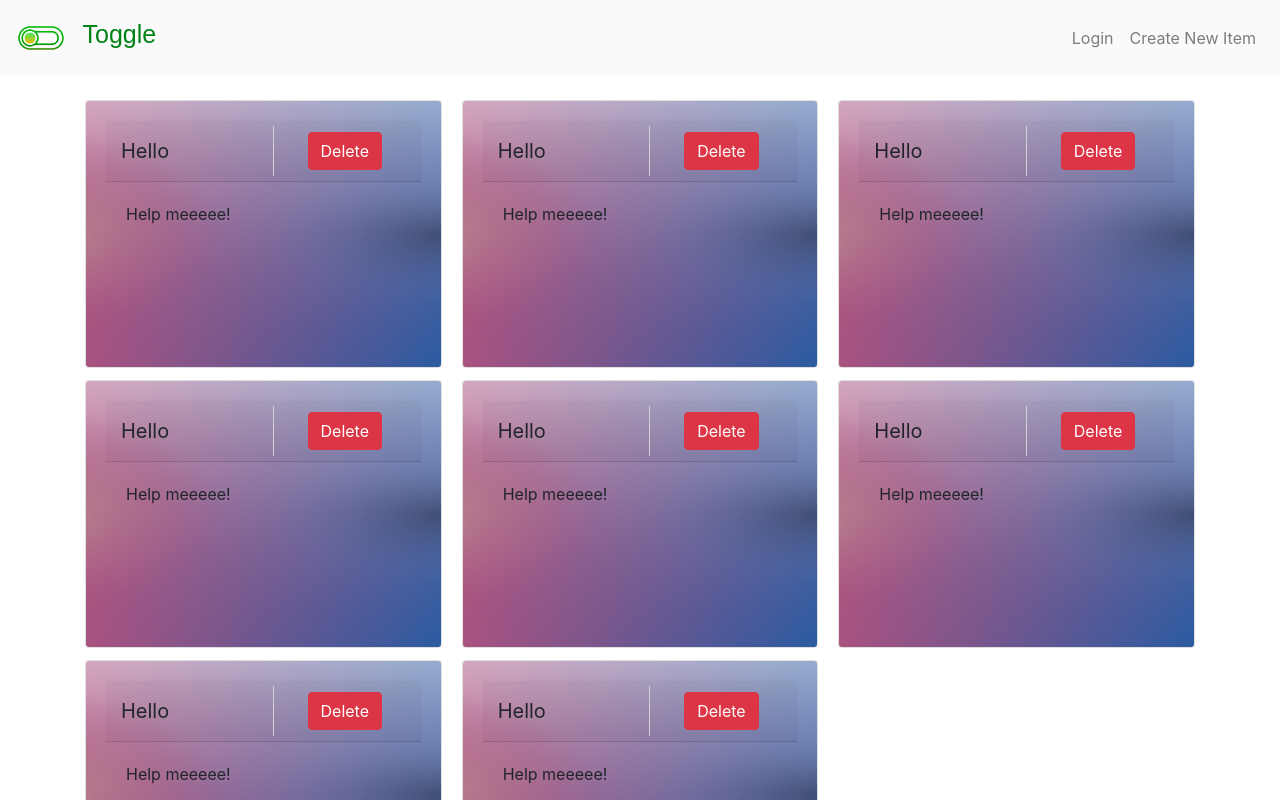
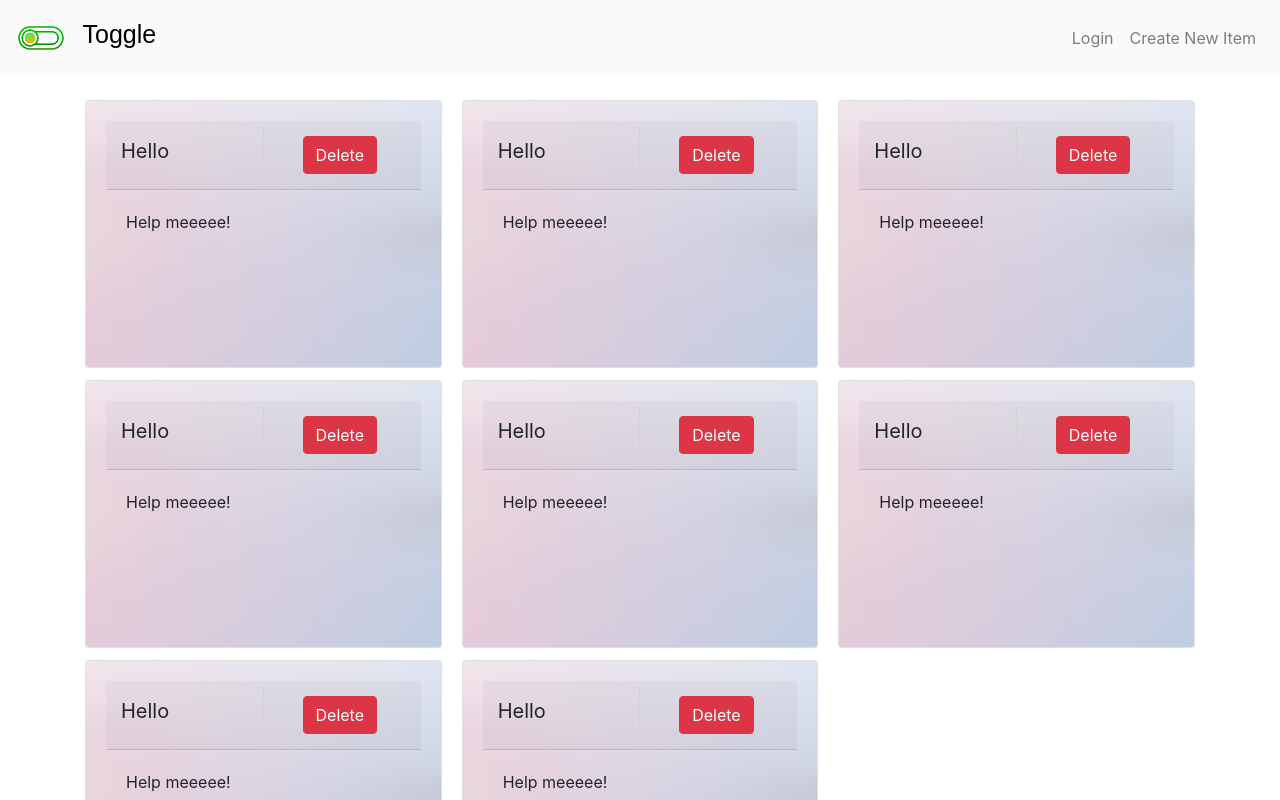
Before and after one commit to matthew-f-morris/website, a React (Create React App) app: page /home in a window 1280 px wide. Shown: the top 800 px of the page. Built offline with nearby package versions, Linux system fonts and the light colour scheme; no server answers.

Commit message:
Playing around with CSS

```diff
--- a/src/components/Home.jsx
+++ b/src/components/Home.jsx
@@ -1,22 +1,36 @@
+import React, { useState } from 'react';
 import Navbar from './navbar/Navbar';
 import Container from 'react-bootstrap/Container';
 import HomeCard from './homecard/HomeCard';
 import CardColumns from 'react-bootstrap/CardColumns';
 
 function Home() {
+
   const cards = Array(10).fill({
+    id: 0,
     title: 'Hello',
     text: 'Help meeeee!'
-  });
+  })
 
-  const listCards = cards.map((card) => <HomeCard title={card.title} text={card.text} />)
+  const remove = (id) => {
+    console.log("here");
+    var newList = [...list];
+    newList.splice(id, 1);
+    setList(newList);
+  }
+
+  console.log(cards);
+  const initlist = cards.map((card) => <HomeCard key={card.id++} title={card.title} text={card.text} handleClick={remove} />)
+  const [list, setList] = useState(initlist);
+
+
 
   return (
     <div>
       <Navbar />
       <Container>
         <CardColumns>
-          {listCards}
+          {list}
         </CardColumns>
       </Container>
     </div>
--- a/src/components/Login.jsx
+++ b/src/components/Login.jsx
@@ -11,16 +11,17 @@ const uiConfig = {
   signInFlow: 'popup',
   signInOptions: [firebase.auth.EmailAuthProvider.PROVIDER_ID],
   credentialHelper: 'none',
-  signInSuccessUrl: '/'
+  signInSuccessUrl: '/home'
 };
 
 function LoginPage() {
 
   const [isSignedIn, setSignedIn] = useState(false);
-
+  w
   useEffect(() => {
     const unregisterAuthbserver = firebase.auth().onAuthStateChanged(user => {
-      setSignedIn(!!user);
+      setSignedIn(!!user); s
+      console.log("you signed in!");
     });
     return () => unregisterAuthbserver();
   }, []);
--- a/src/components/homecard/HomeCard.css
+++ b/src/components/homecard/HomeCard.css
@@ -1,11 +1,21 @@
 .card {
   max-width: 100%;
+
+}
+
+.card:hover > .card-img {
+  filter: opacity(15%);
 }
 
 .card-header {
   font-size: 20px;
   padding: 5px;
   display: flex;
+}
+
+.card-img {
+  transition: 0.1s;
+  filter: opacity(30%);
 }
 
 .title {
@@ -18,9 +28,14 @@
   flex: 1;
   display: flex;
   width: 20%;
+  padding: 10px;
   justify-content: center;
   align-items: center;
   border-left: 1px solid lightgray;
   top: 50%;
   bottom: 0%
 }
+
+@keyframes select {
+  100% {filter: opacity(5%);}
+}
--- a/src/components/homecard/HomeCard.jsx
+++ b/src/components/homecard/HomeCard.jsx
@@ -2,21 +2,23 @@ import Card from 'react-bootstrap/Card';
 import Button from 'react-bootstrap/Button';
 import './HomeCard.css'
 import background from '../../images/cardbackground.png';
+import OverlayTrigger from 'react-bootstrap/OverlayTrigger';
 
 function homecard(props) {
+
   return (
     <Card>
       <Card.Img src={background} alt="Card image" />
       <Card.ImgOverlay>
         <Card.Header>
           <div className="title">{props.title}</div>
-          <div className="delete"><Button variant="danger">Delete</Button></div>
+          <div className="delete"><Button variant="danger" onClick={() => console.log("clicked")}>Delete</Button></div>
         </Card.Header>
         <Card.Body>
           <Card.Text>{props.text}</Card.Text>
         </Card.Body>
       </Card.ImgOverlay >
-    </Card >
+    </Card>
   );
 }
 
--- a/src/components/navbar/Navbar.css
+++ b/src/components/navbar/Navbar.css
@@ -3,15 +3,10 @@
 }
 
 .name {
-  color: rgb(134, 53, 141);
+  color: black;
   font-family: Arial, Helvetica, sans-serif;
   font-size: 25px;
   padding-left: 10px;
-  animation-delay: 2s;
-  animation-name: colourchange;
-  animation-duration: 10s;
-  animation-iteration-count: infinite;
-  animation-timing-function: ease;
 }
 
 body {
```
Also changed, not shown: 1 other file (tests, documents, lock files or other folders).
